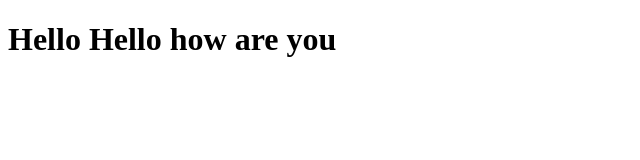
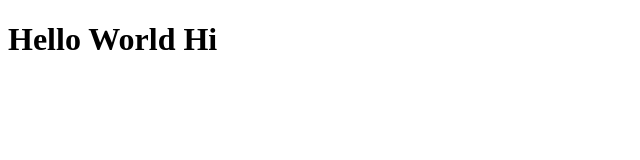
Before and after one commit to gourangi-taware/.json-and-lite-server, a website: page index.html in a window 1280 px wide. Shown: the whole page, without its empty margins (0-640 px from the left). Drawn offline with Linux system fonts and the light colour scheme.

```diff
--- a/index.html
+++ b/index.html
@@ -6,6 +6,6 @@
     <title>Hello World! Site Title</title>
   </head>
   <body>
-    <h1>Hello Hello how are you</h1>
+    <h1>Hello World Hi </h1>
   </body>
 </html>
```
Also changed, not shown: package.json (added, +24 -0 lines), 3 other files.
